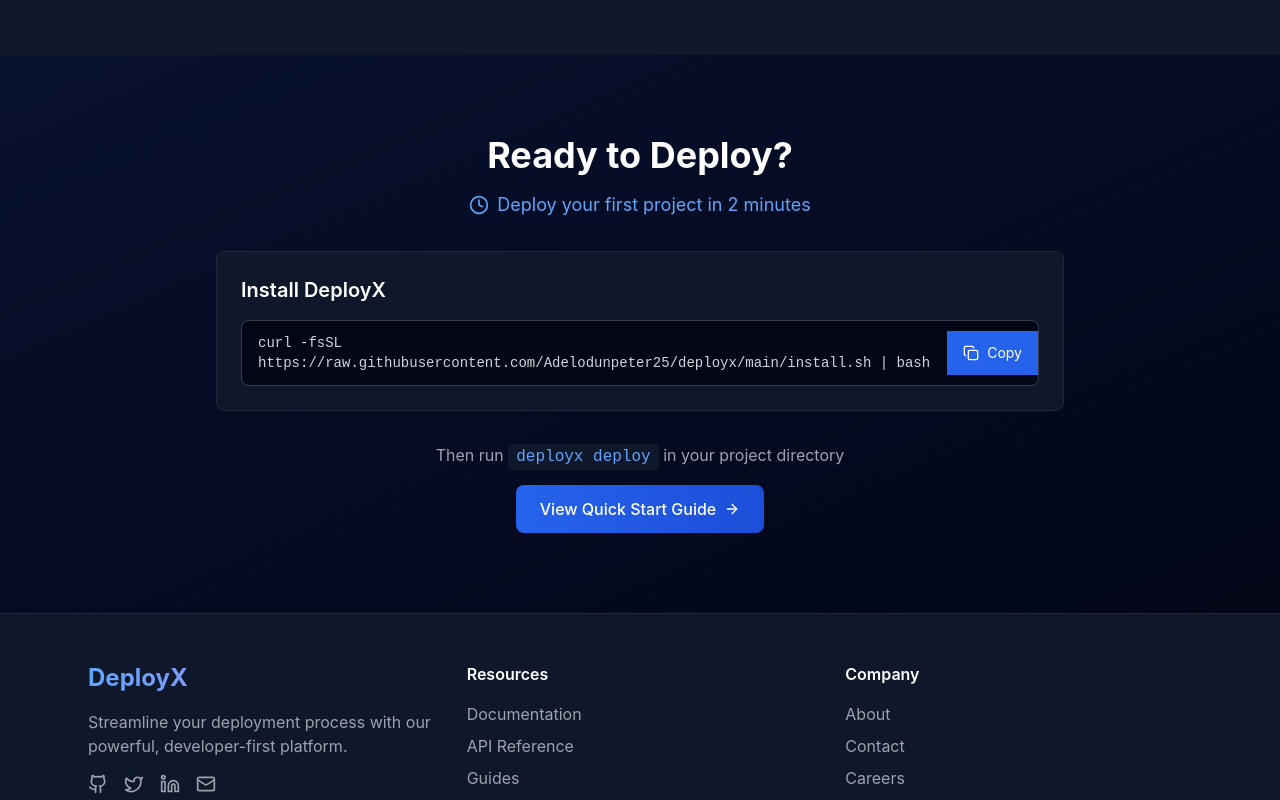
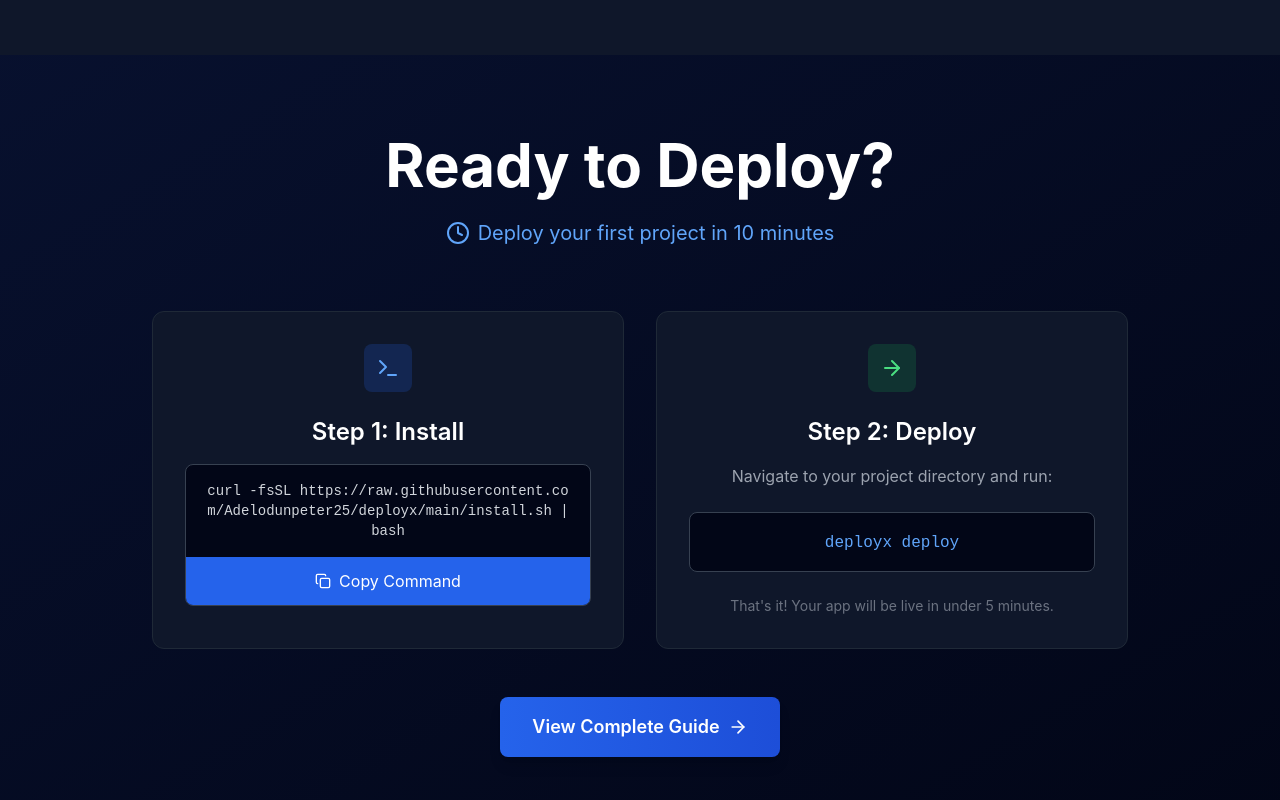
Before and after one commit to Adelodunpeter25/deployx-frontend, a React (Vite) app: page / in a window 1280 px wide. Shown: the part 2420-3220 px from the top of the page. Built offline with nearby package versions, Linux system fonts and the light colour scheme.

Commit message:
created quick start section in the landing page

```diff
--- a/src/components/GettingStarted.tsx
+++ b/src/components/GettingStarted.tsx
@@ -1,6 +1,6 @@
 import { useState } from 'react'
 import { motion } from 'framer-motion'
-import { Copy, Check, ArrowRight, Clock } from 'lucide-react'
+import { Copy, Check, ArrowRight, Clock, Terminal } from 'lucide-react'
 import { Link } from 'react-router-dom'
 
 export default function GettingStarted() {
@@ -19,71 +19,93 @@ export default function GettingStarted() {
 
   return (
     <section className="py-20 bg-gradient-to-br from-primary-900/20 to-dark-950">
-      <div className="max-w-4xl mx-auto px-6 text-center">
+      <div className="max-w-5xl mx-auto px-6 text-center">
         <motion.div
           initial={{ opacity: 0, y: 20 }}
           whileInView={{ opacity: 1, y: 0 }}
           viewport={{ once: true }}
-          className="mb-8"
+          className="mb-16"
         >
-          <h2 className="text-3xl md:text-4xl font-bold mb-4">
+          <h2 className="text-5xl md:text-6xl font-bold mb-6">
             Ready to Deploy?
           </h2>
-          <div className="flex items-center justify-center space-x-2 text-primary-400 mb-6">
-            <Clock className="w-5 h-5" />
-            <span className="text-lg">Deploy your first project in 2 minutes</span>
+          <div className="flex items-center justify-center space-x-2 text-primary-400 mb-4">
+            <Clock className="w-6 h-6" />
+            <span className="text-xl">Deploy your first project in 10 minutes</span>
           </div>
         </motion.div>
 
-        <motion.div
-          initial={{ opacity: 0, scale: 0.95 }}
-          whileInView={{ opacity: 1, scale: 1 }}
-          viewport={{ once: true }}
-          className="mb-8"
-        >
-          <div className="bg-dark-900 rounded-lg border border-gray-800 p-6">
-            <h3 className="text-xl font-semibold mb-4 text-left">Install DeployX</h3>
-            <div className="flex items-center bg-dark-950 rounded-lg border border-gray-700 overflow-hidden">
-              <code className="flex-1 px-4 py-3 text-sm font-mono text-gray-300 text-left">
+        <div className="grid md:grid-cols-2 gap-8 mb-12">
+          {/* Installation Card */}
+          <motion.div
+            initial={{ opacity: 0, x: -20 }}
+            whileInView={{ opacity: 1, x: 0 }}
+            viewport={{ once: true }}
+            className="bg-dark-900 rounded-xl border border-gray-800 p-8 hover:border-primary-600/50 transition-colors"
+          >
+            <div className="flex items-center justify-center w-12 h-12 bg-primary-600/20 rounded-lg mb-6 mx-auto">
+              <Terminal className="w-6 h-6 text-primary-400" />
+            </div>
+            <h3 className="text-2xl font-semibold mb-4">Step 1: Install</h3>
+            <div className="bg-dark-950 rounded-lg border border-gray-700 overflow-hidden">
+              <code className="block px-4 py-4 text-sm font-mono text-gray-300 break-all">
                 {installCommand}
               </code>
               <button
                 onClick={copyToClipboard}
-                className="px-4 py-3 bg-primary-600 hover:bg-primary-700 text-white transition-colors flex items-center space-x-2"
+                className="w-full px-4 py-3 bg-primary-600 hover:bg-primary-700 text-white transition-colors flex items-center justify-center space-x-2"
               >
                 {copied ? (
                   <>
                     <Check className="w-4 h-4" />
-                    <span className="text-sm">Copied!</span>
+                    <span>Copied!</span>
                   </>
                 ) : (
                   <>
                     <Copy className="w-4 h-4" />
-                    <span className="text-sm">Copy</span>
+                    <span>Copy Command</span>
                   </>
                 )}
               </button>
             </div>
-          </div>
-        </motion.div>
+          </motion.div>
+
+          {/* Deploy Card */}
+          <motion.div
+            initial={{ opacity: 0, x: 20 }}
+            whileInView={{ opacity: 1, x: 0 }}
+            viewport={{ once: true }}
+            transition={{ delay: 0.1 }}
+            className="bg-dark-900 rounded-xl border border-gray-800 p-8 hover:border-primary-600/50 transition-colors"
+          >
+            <div className="flex items-center justify-center w-12 h-12 bg-green-600/20 rounded-lg mb-6 mx-auto">
+              <ArrowRight className="w-6 h-6 text-green-400" />
+            </div>
+            <h3 className="text-2xl font-semibold mb-4">Step 2: Deploy</h3>
+            <p className="text-gray-400 mb-6">
+              Navigate to your project directory and run:
+            </p>
+            <div className="bg-dark-950 rounded-lg border border-gray-700 px-4 py-4 mb-6">
+              <code className="text-primary-400 font-mono">deployx deploy</code>
+            </div>
+            <p className="text-sm text-gray-500">
+              That's it! Your app will be live in under 5 minutes.
+            </p>
+          </motion.div>
+        </div>
 
         <motion.div
           initial={{ opacity: 0, y: 20 }}
           whileInView={{ opacity: 1, y: 0 }}
           viewport={{ once: true }}
-          transition={{ delay: 0.2 }}
-          className="space-y-4"
+          transition={{ delay: 0.3 }}
         >
-          <p className="text-gray-400">
-            Then run <code className="bg-dark-900 px-2 py-1 rounded text-primary-400">deployx deploy</code> in your project directory
-          </p>
-
           <Link
             to="/docs"
-            className="inline-flex items-center space-x-2 bg-gradient-to-r from-primary-600 to-primary-700 hover:from-primary-700 hover:to-primary-800 text-white px-6 py-3 rounded-lg font-medium transition-all duration-200 hover:scale-105"
+            className="inline-flex items-center space-x-2 bg-gradient-to-r from-primary-600 to-primary-700 hover:from-primary-700 hover:to-primary-800 text-white px-8 py-4 rounded-lg font-semibold text-lg transition-all duration-200 hover:scale-105 shadow-lg hover:shadow-xl"
           >
-            <span>View Quick Start Guide</span>
-            <ArrowRight className="w-4 h-4" />
+            <span>View Complete Guide</span>
+            <ArrowRight className="w-5 h-5" />
           </Link>
         </motion.div>
       </div>
```
